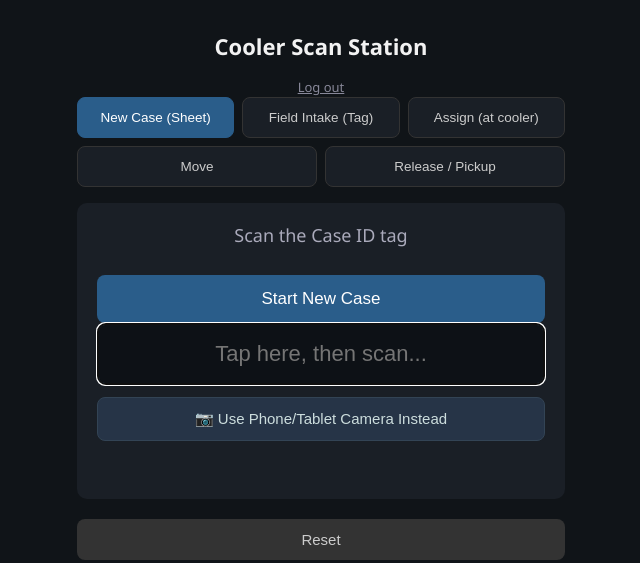
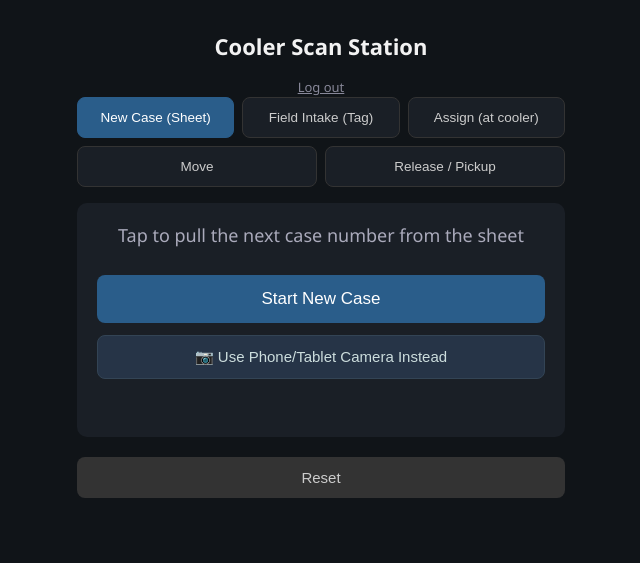
Before and after one commit to jakehansentx-cpu/DFW-ONLINE-CREMATION, a Flask app: page /scan in a window 1280 px wide. Shown: the top 563 px of the page, without its empty margins (319-959 px from the left). Run offline with Flask 3, Linux system fonts and the light colour scheme; the visitor is signed in with stand-in values (Sample User, id 1).

Commit message:
Fix scan page not responding: TDZ crash in resetFlow() + missing .hidden CSS rule
resetFlow() called stopCamera() on every invocation (including the
initial call on page load), which referenced cameraLoopId/cameraStream/
cameraPanel/cameraBtn -- all declared with let/const further down the
file in the camera scanning section. Since resetFlow() ran before the
script reached those declarations, this threw an uncaught
ReferenceError on every mode switch and reset, aborting the rest of
resetFlow() every time (step text never updated, inputs never toggled
visibility, and the camera button's own click listener never got
attached since the crash happened before that line ran).

Moved the camera element lookups and state variables to the top of the
file alongside the other DOM lookups so they're initialized before
resetFlow() ever runs.

Also added a generic .hidden { display: none } rule to style.css --
previously .hidden was only scoped to four specific components
(.detail-overlay, .camera-panel, .pending-badge, .info-form), so
toggling it on scanInput or startSheetCaseBtn had no visual effect.

```diff
--- a/static/scan.js
+++ b/static/scan.js
@@ -8,6 +8,20 @@ const resetBtn = document.getElementById("resetBtn");
 const saveInfoBtn = document.getElementById("saveInfoBtn");
 const pendingBadge = document.getElementById("pendingBadge");
 const startSheetCaseBtn = document.getElementById("startSheetCaseBtn");
+
+// Declared here (not down by the rest of the camera code) because
+// resetFlow() calls stopCamera() on every run, including the very first
+// call below -- if these were still declared with let/const further down
+// the file, that first call would throw "Cannot access before
+// initialization" and abort the rest of this script's setup.
+const cameraBtn = document.getElementById("cameraBtn");
+const cameraStopBtn = document.getElementById("cameraStopBtn");
+const cameraPanel = document.getElementById("cameraPanel");
+const cameraVideo = document.getElementById("cameraVideo");
+const cameraCanvas = document.getElementById("cameraCanvas");
+let cameraStream = null;
+let cameraLoopId = null;
+let cameraCooldown = false; // prevents re-firing on the same code every frame
 
 let mode = "sheet-intake";
 let step = "case";       // case | location
@@ -347,15 +361,6 @@ window.addEventListener("load", () => {
 setInterval(flushQueue, 20000);
 
 // ---------------- Camera scanning (jsQR, fully local — no CDN) ----------------
-const cameraBtn = document.getElementById("cameraBtn");
-const cameraStopBtn = document.getElementById("cameraStopBtn");
-const cameraPanel = document.getElementById("cameraPanel");
-const cameraVideo = document.getElementById("cameraVideo");
-const cameraCanvas = document.getElementById("cameraCanvas");
-let cameraStream = null;
-let cameraLoopId = null;
-let cameraCooldown = false; // prevents re-firing on the same code every frame
-
 cameraBtn.addEventListener("click", startCamera);
 cameraStopBtn.addEventListener("click", stopCamera);
 
--- a/static/style.css
+++ b/static/style.css
@@ -1,4 +1,5 @@
 * { box-sizing: border-box; }
+.hidden { display: none; }
 body {
   margin: 0;
   font-family: "Segoe UI", Arial, sans-serif;
```
